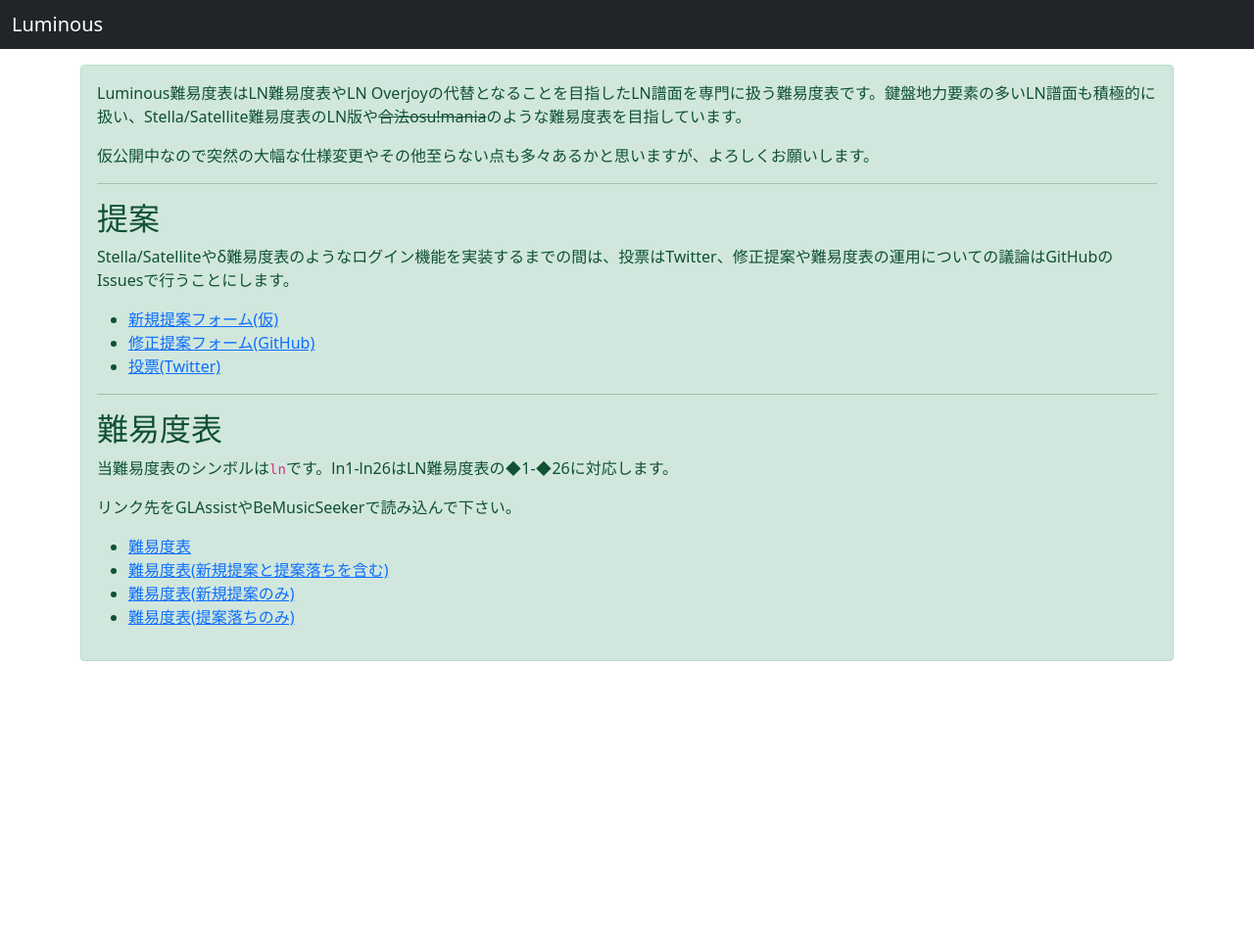
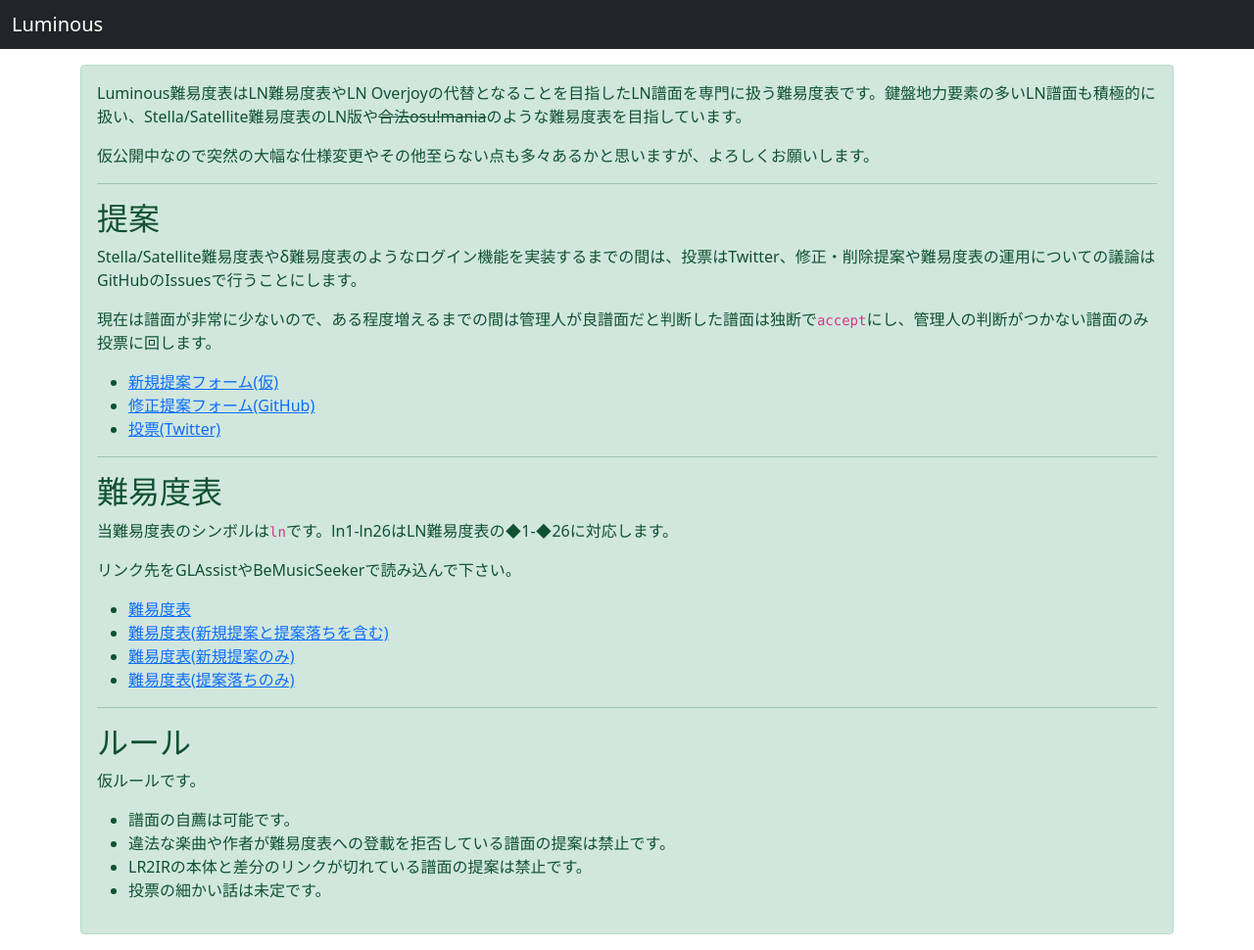
Before and after one commit to ladymade-star/luminous, a plain HTML site: page index.html in a window 1280 px wide. Shown: the whole page at 98% size. Before the commit the page ends 800 px from the top, so only its background shows below. Drawn offline with nearby package versions, Linux system fonts and the light colour scheme.

Commit message:
ルール

```diff
--- a/index.html
+++ b/index.html
@@ -32,7 +32,8 @@
             <p>仮公開中なので突然の大幅な仕様変更やその他至らない点も多々あるかと思いますが、よろしくお願いします。</p>
             <hr>
             <h2>提案</h2>
-            <p>Stella/Satelliteやδ難易度表のようなログイン機能を実装するまでの間は、投票はTwitter、修正提案や難易度表の運用についての議論はGitHubのIssuesで行うことにします。</p>
+            <p>Stella/Satellite難易度表やδ難易度表のようなログイン機能を実装するまでの間は、投票はTwitter、修正・削除提案や難易度表の運用についての議論はGitHubのIssuesで行うことにします。</p>
+            <p>現在は譜面が非常に少ないので、ある程度増えるまでの間は管理人が良譜面だと判断した譜面は独断で<code>accept</code>にし、管理人の判断がつかない譜面のみ投票に回します。</p>
             <ul>
                 <li><a href="./propose.html">新規提案フォーム(仮)</a></li>
                 <li><a href="https://github.com/ladymade-star/luminous/issues">修正提案フォーム(GitHub)</a></li>
@@ -48,6 +49,15 @@
                 <li><a href="./table_new.html">難易度表(新規提案のみ)</a></li>
                 <li><a href="./table_reject.html">難易度表(提案落ちのみ)</a></li>
             </ul>
+            <hr>
+            <h2>ルール</h2>
+            <p>仮ルールです。</p>
+            <ul>
+                <li>譜面の自薦は可能です。</li>
+                <li>違法な楽曲や作者が難易度表への登載を拒否している譜面の提案は禁止です。</li>
+                <li>LR2IRの本体と差分のリンクが切れている譜面の提案は禁止です。</li>
+                <li>投票の細かい話は未定です。</li>
+            </ul>
         </div>
     </div>
 </html>
```
